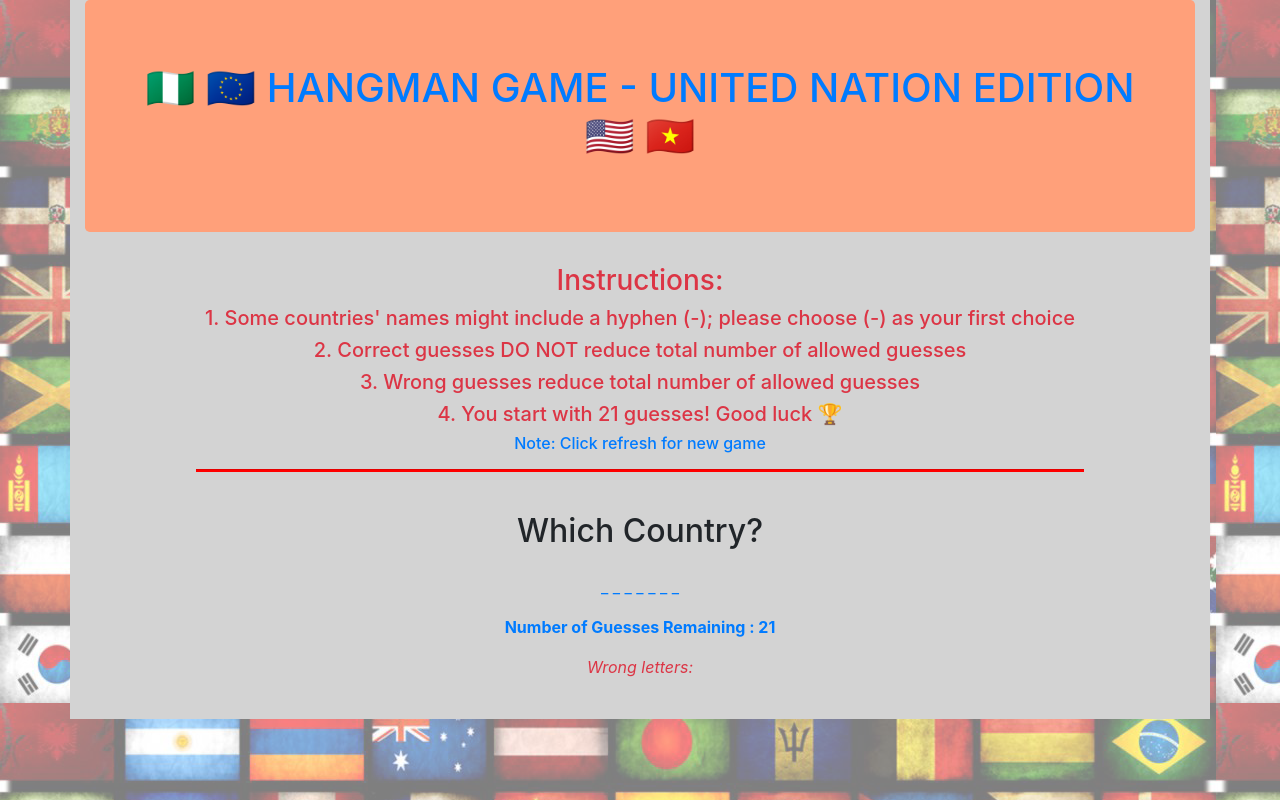
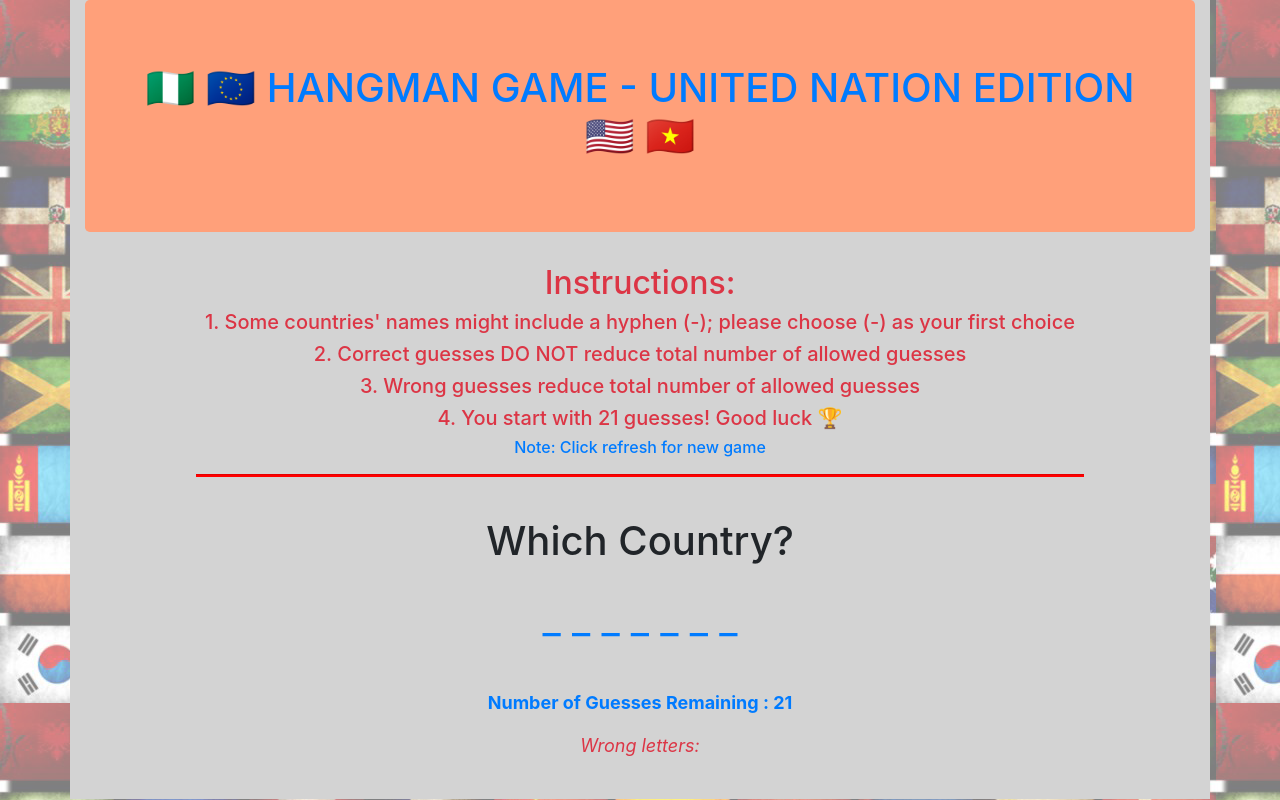
Before and after one commit to duncandam86/Word-Guess-Game, a plain HTML site: page index.html in a window 1280 px wide. Drawn offline with nearby package versions, Linux system fonts and the light colour scheme.

Commit message:
JS and HTML update

```diff
--- a/assets/javascript/game.js
+++ b/assets/javascript/game.js
@@ -55,8 +55,6 @@ function startUp() {
     document.getElementById("wrongletter").innerHTML ="Wrong letters: ";
     console.log("omg")
 };
-
-
 
 //function using onkeyup
 document.onkeydown = function (event) {
--- a/index.html
+++ b/index.html
@@ -18,7 +18,7 @@
             <h1>🇳🇬 🇪🇺 HANGMAN GAME - UNITED NATION EDITION 🇺🇸 🇻🇳 </h1>
         </div>
         <div class="text-danger text-center">
-            <h3>Instructions:</h3>
+            <h2>Instructions:</h2>
             <h5 class="text-danger">1. Some countries' names might include a hyphen (-); please
                 choose (-) as your first choice</h5>
             <h5 class="text-danger">2. Correct guesses DO NOT reduce total number of allowed guesses </h5>
@@ -29,7 +29,7 @@
         <hr  style="text-align: center; height: 2.5px; width: 80%; background-color: red; ">
         <br>
         <div>
-            <h2 class="text-center">Which Country?</h2>
+            <h2 class="text-center" style="font-size: 40px" >Which Country?</h2>
         </div>
         <div class="row">
             <div>
@@ -37,9 +37,9 @@
             </div>
         </div>
         <div>
-            <p class="text-center text-primary" id="answer"></p>
-            <p class="text-center text-primary font-weight-bold" id="counter"> </p>
-            <p class="text-center text-danger font-italic" id="wrongletter"></p>
+            <p class="text-center text-primary" style="font-size: 40px" id="answer"></p><br>
+            <p class="text-center text-primary font-weight-bold" style="font-size: 18px" id="counter"></p>
+            <p class="text-center text-danger font-italic" style="font-size: 18px" id="wrongletter"></p>
         </div>
         <br>
     </div>
```
